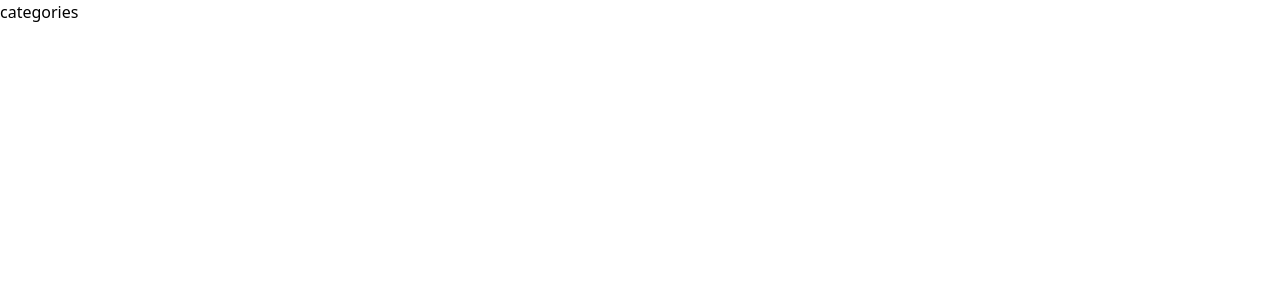
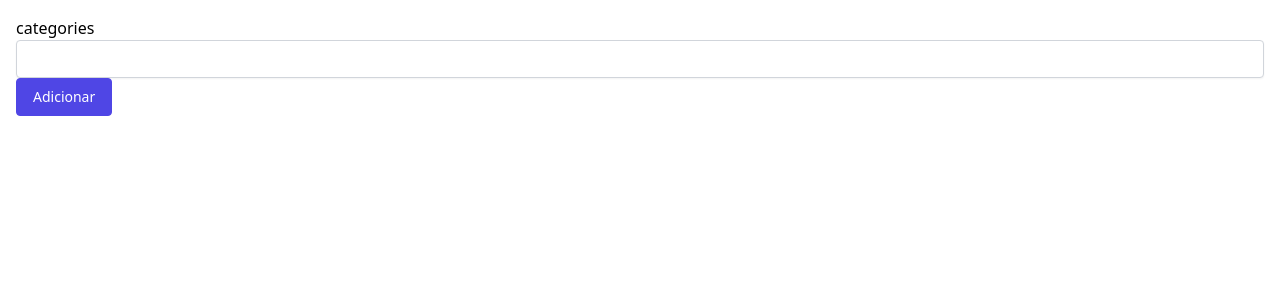
Before and after one commit to wesleydematos/finances, a Nuxt app: page /categories in a window 1280 px wide. Shown: the top 300 px of the page. Built offline with nearby package versions, Linux system fonts and the light colour scheme.

Commit message:
feat: created form components

```diff
--- /dev/null
+++ b/components/Ui/AppButton.vue
@@ -0,0 +1,20 @@
+<template>
+  <button
+    class="inline-flex items-center justify-center border focus:outline-none transition ease-in-out duration-150 text-white bg-indigo-600 hover:bg-indigo-800 border-indigo-600 hover:border-indigo-800 rounded text-sm px-4 py-2"
+    @click="$emit('click')"
+  >
+    <slot />
+  </button>
+</template>
+
+<script>
+export default {
+  name: "AppButton",
+
+  data() {
+    return {};
+  },
+
+  methods: {},
+};
+</script>
--- /dev/null
+++ b/components/Ui/AppFormInput.vue
@@ -0,0 +1,54 @@
+<template>
+  <input
+    class="block w-full transition ease-in-out duration-150 text-gray-800 bg-white placeholder-gray-300 border border-gray-300 focus:border-blue-300 focus:ring focus:ring-opacity-50 focus:ring-blue-200 shadow-sm text-sm px-4 py-2 rounded"
+    :type="type"
+    :placeholder="placeholder"
+    :value="value"
+    v-on="inputListeners"
+  />
+</template>
+
+<script>
+export default {
+  name: "AppFormInput",
+
+  props: {
+    value: {
+      type: [String, Number],
+      default: undefined,
+    },
+    placeholder: {
+      type: String,
+      default: undefined,
+    },
+    type: {
+      type: String,
+      default: "text",
+    },
+  },
+
+  data() {
+    return {
+      localValue: this.value,
+    };
+  },
+
+  watch: {
+    value(value) {
+      this.localValue = value;
+    },
+  },
+
+  computed: {
+    inputListeners() {
+      const vm = this;
+      return {
+        ...this.$listeners,
+        input(event) {
+          vm.$emit("input", event.target.value);
+        },
+      };
+    },
+  },
+};
+</script>
--- /dev/null
+++ b/components/Ui/AppFormLabel.vue
@@ -0,0 +1,11 @@
+<template>
+  <label class="block text-gray-700 text-sm font-semibold mb-2 tracking-wide">
+    <slot />
+  </label>
+</template>
+
+<script>
+export default {
+  name: "AppFormLabel",
+};
+</script>
--- /dev/null
+++ b/components/Ui/AppFormSelect.vue
@@ -0,0 +1,51 @@
+<template>
+  <select
+    class="block w-full transition ease-in-out duration-150 text-gray-800 bg-white placeholder-gray-300 border border-gray-300 focus:border-blue-300 focus:ring focus:ring-opacity-50 focus:ring-blue-200 shadow-sm text-sm px-4 py-2 rounded"
+    @change="onChange"
+  >
+    <option value="">Selecione</option>
+    <option
+      v-for="option in options"
+      :key="option.name"
+      :value="option.name"
+      :selected="value === option.name"
+    >
+      {{ option.name }}
+    </option>
+  </select>
+</template>
+
+<script>
+export default {
+  name: "AppFormSelect",
+
+  props: {
+    value: {
+      type: [String, Number, Object, Boolean],
+      default: undefined,
+    },
+    options: {
+      type: Array,
+      default: () => [],
+    },
+  },
+
+  data() {
+    return {
+      localValue: this.value,
+    };
+  },
+
+  watch: {
+    value(value) {
+      this.localValue = value;
+    },
+  },
+
+  methods: {
+    onChange($evt) {
+      this.$emit("input", $evt.target.value);
+    },
+  },
+};
+</script>
--- a/pages/categories.vue
+++ b/pages/categories.vue
@@ -1,11 +1,29 @@
 <template>
-  <div>
+  <div class="m-4">
     <p>categories</p>
+    <AppFormInput />
+    <AppButton> Adicionar </AppButton>
   </div>
 </template>
 
 <script>
-export default {};
+import AppButton from "~/components/Ui/AppButton";
+import AppFormInput from "~/components/Ui/AppFormInput";
+
+export default {
+  name: "categoriesPage",
+
+  components: {
+    AppButton,
+    AppFormInput,
+  },
+
+  data() {
+    return {};
+  },
+
+  methods: {},
+};
 </script>
 
 <style></style>
```
